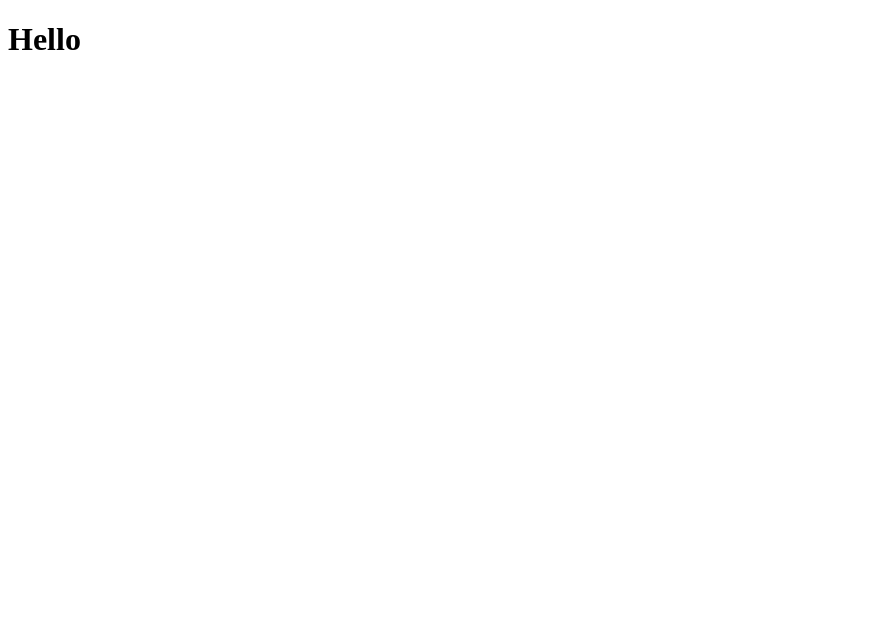
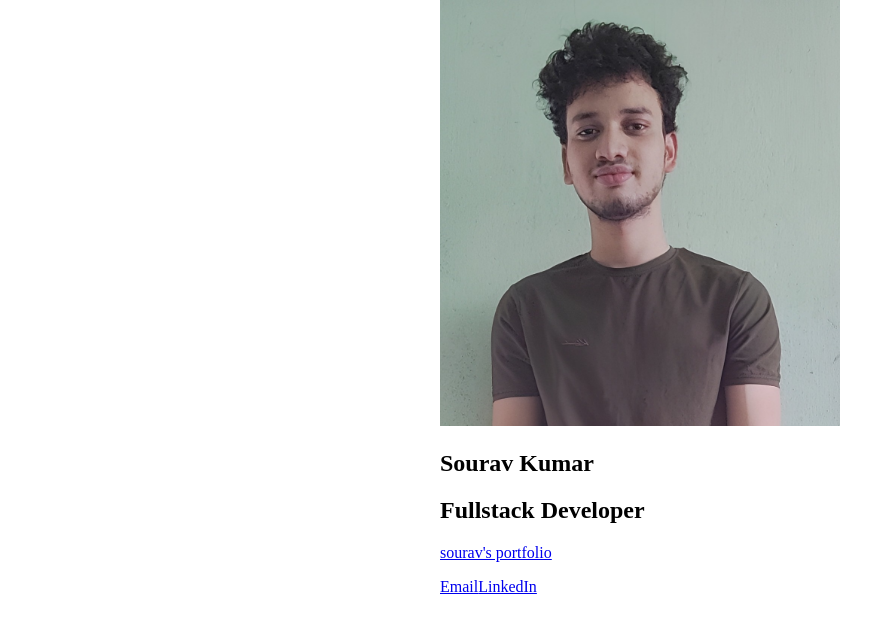
Before and after one commit to souravsgithub/react-projects-learning, a React (Vite) app in the folder souravs-business-card/: page / in a window 1280 px wide. Shown: the top 630 px of the page, without its empty margins (0-895 px from the left). Built offline with nearby package versions, Linux system fonts and the light colour scheme.

Commit message:
deplyed the app on vercel

```diff
--- a/souravs-business-card/src/App.jsx
+++ b/souravs-business-card/src/App.jsx
@@ -1,3 +1,8 @@
+import Info from "./components/Info";
 export default function App() {
-  return <h1>Hello</h1>;
+  return(
+    <section className="container">
+      <Info />
+    </section>
+  );
 }
--- /dev/null
+++ b/souravs-business-card/src/components/Info.jsx
@@ -0,0 +1,21 @@
+import me from "/images/me.png";
+export default function Info() {
+    return (
+        <>
+            <img src={me} alt="" />
+            <h1>Sourav Kumar</h1>
+            <h2>Fullstack Developer</h2>
+            <p><a href="#">sourav's portfolio</a></p>
+            <div className="info-btns">
+                <a href="#">
+                    <img src="" alt="" />
+                    <span>Email</span>
+                </a>
+                <a href="#">
+                    <img src="" alt="" />
+                    <span>LinkedIn</span>
+                </a>
+            </div>
+        </>
+    );
+}
--- a/souravs-business-card/src/index.css
+++ b/souravs-business-card/src/index.css
@@ -0,0 +1,11 @@
+body {
+  margin: 0;
+}
+.container {
+  max-width: 400px;
+  margin: 0 auto;
+}
+
+img {
+  width: 100%;
+}
```
Also changed, not shown: souravs-business-card/public/images/me.png (added).
